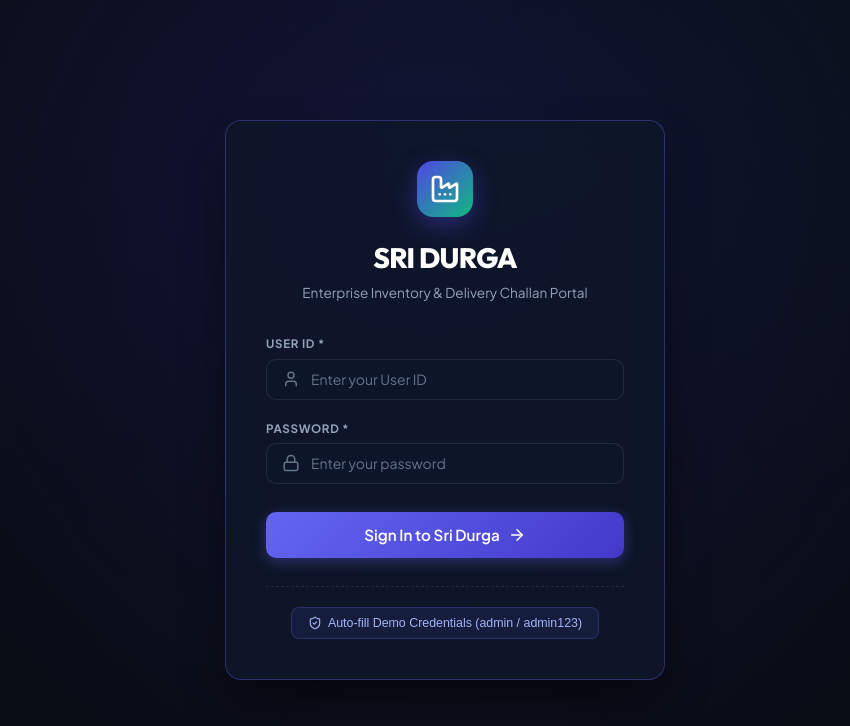
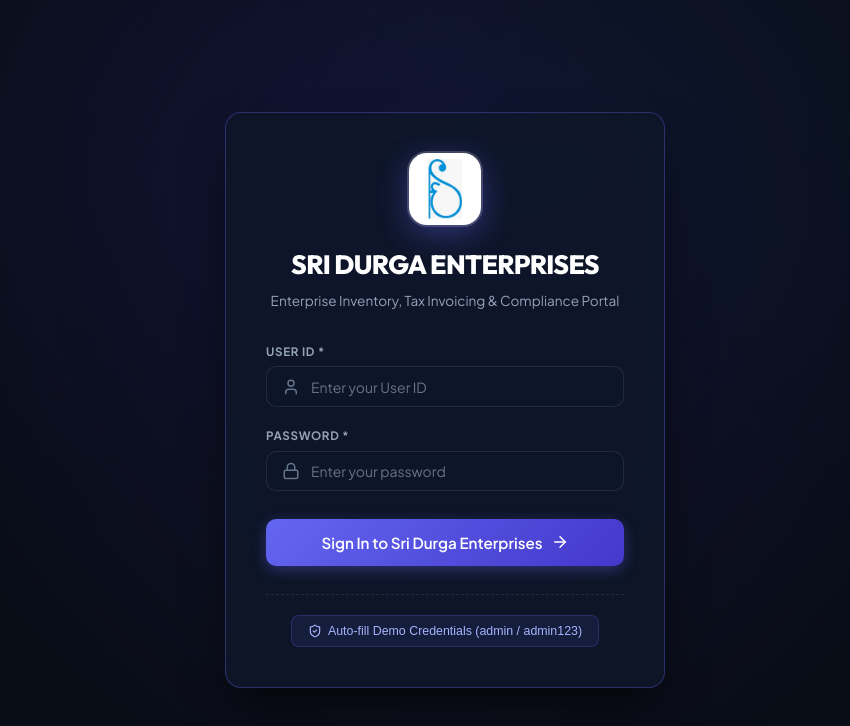
Before and after one commit to balamurugan29-commits/SriDurgaEnterpries, a React (Vite) app in the folder frontend/: page / in a window 1280 px wide. Shown: the top 726 px of the page, without its empty margins (195-1045 px from the left). Built offline with nearby package versions, Linux system fonts and the light colour scheme; no server answers.

Commit message:
feat(auth): add company logo and full SRI DURGA ENTERPRISES name to Login page

```diff
--- a/frontend/src/pages/LoginPage.jsx
+++ b/frontend/src/pages/LoginPage.jsx
@@ -37,16 +37,34 @@ export const LoginPage = () => {
     <div style={{ minHeight: '100vh', display: 'flex', alignItems: 'center', justifyContent: 'center', background: 'radial-gradient(circle at 50% 30%, rgba(79, 70, 229, 0.15) 0%, rgba(9, 13, 22, 1) 70%)', padding: '1.5rem' }}>
       <div className="glass-panel" style={{ width: '100%', maxWidth: '440px', padding: '2.5rem', border: '1px solid rgba(99, 102, 241, 0.35)', boxShadow: '0 25px 50px -12px rgba(0,0,0,0.7)' }}>
 
-        {/* Brand Header */}
+        {/* Brand Header with Company Logo */}
         <div style={{ textAlign: 'center', marginBottom: '2rem' }}>
-          <div style={{ width: '56px', height: '56px', borderRadius: '16px', background: 'linear-gradient(135deg, #4f46e5 0%, #10b981 100%)', display: 'flex', alignItems: 'center', justifyContent: 'center', margin: '0 auto 1.25rem auto', boxShadow: '0 8px 24px rgba(79, 70, 229, 0.4)' }}>
-            <Factory size={32} color="white" />
+          <div
+            style={{
+              width: '72px',
+              height: '72px',
+              borderRadius: '18px',
+              background: '#ffffff',
+              display: 'flex',
+              alignItems: 'center',
+              justifyContent: 'center',
+              margin: '0 auto 1.25rem auto',
+              boxShadow: '0 8px 30px rgba(99, 102, 241, 0.4), 0 0 0 2px rgba(255, 255, 255, 0.2)',
+              overflow: 'hidden',
+              padding: '6px'
+            }}
+          >
+            <img
+              src="/logo.jpg"
+              alt="Sri Durga Enterprises Logo"
+              style={{ width: '100%', height: '100%', objectFit: 'contain' }}
+            />
           </div>
-          <h1 style={{ fontSize: '1.75rem', fontWeight: 800, letterSpacing: '-0.025em', color: 'white', marginBottom: '0.25rem' }}>
-            SRI DURGA
+          <h1 style={{ fontSize: '1.65rem', fontWeight: 900, letterSpacing: '-0.025em', color: 'white', marginBottom: '0.35rem', textTransform: 'uppercase' }}>
+            SRI DURGA ENTERPRISES
           </h1>
           <p style={{ fontSize: '0.85rem', color: 'var(--text-muted)' }}>
-            Enterprise Inventory & Delivery Challan Portal
+            Enterprise Inventory, Tax Invoicing & Compliance Portal
           </p>
         </div>
 
@@ -96,7 +114,7 @@ export const LoginPage = () => {
             disabled={loading}
             style={{ width: '100%', padding: '0.85rem', marginTop: '0.5rem', fontSize: '0.95rem' }}
           >
-            <span>{loading ? 'Authenticating...' : 'Sign In to Sri Durga'}</span>
+            <span>{loading ? 'Authenticating...' : 'Sign In to Sri Durga Enterprises'}</span>
             <ArrowRight size={18} />
           </button>
         </form>
```
